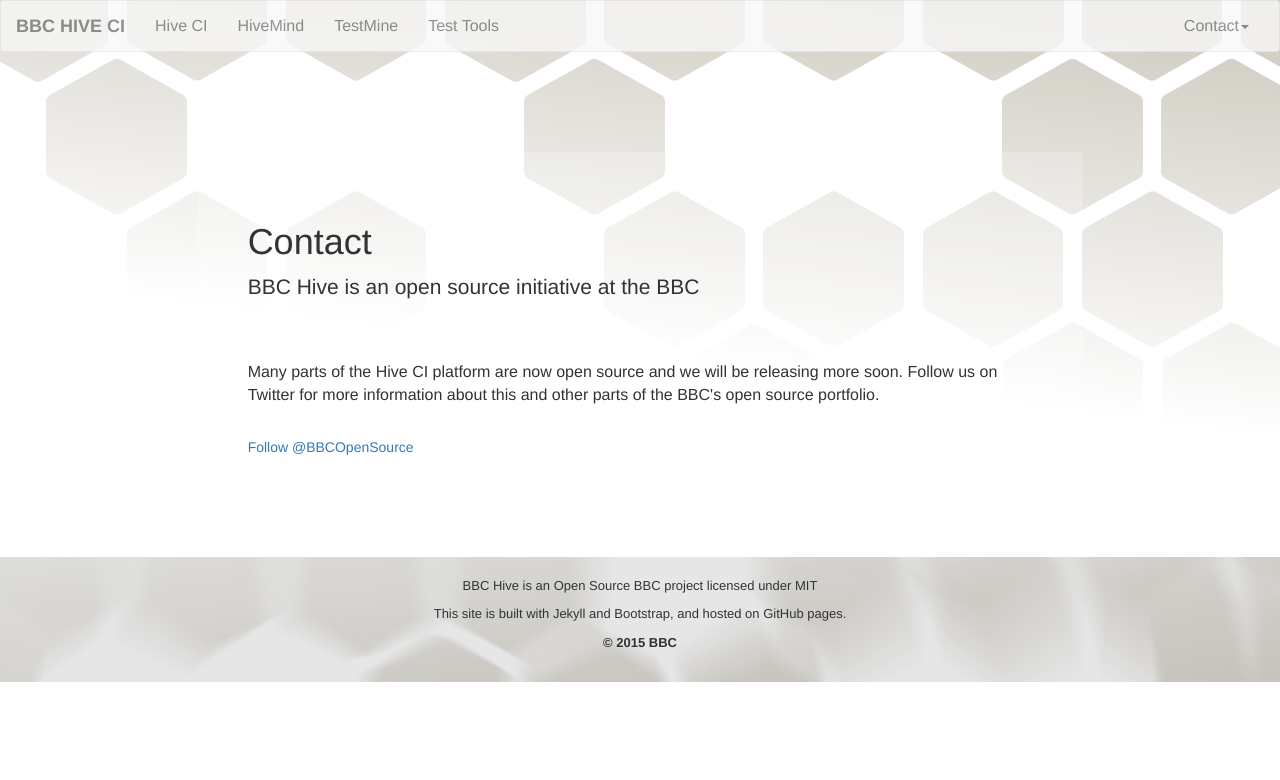
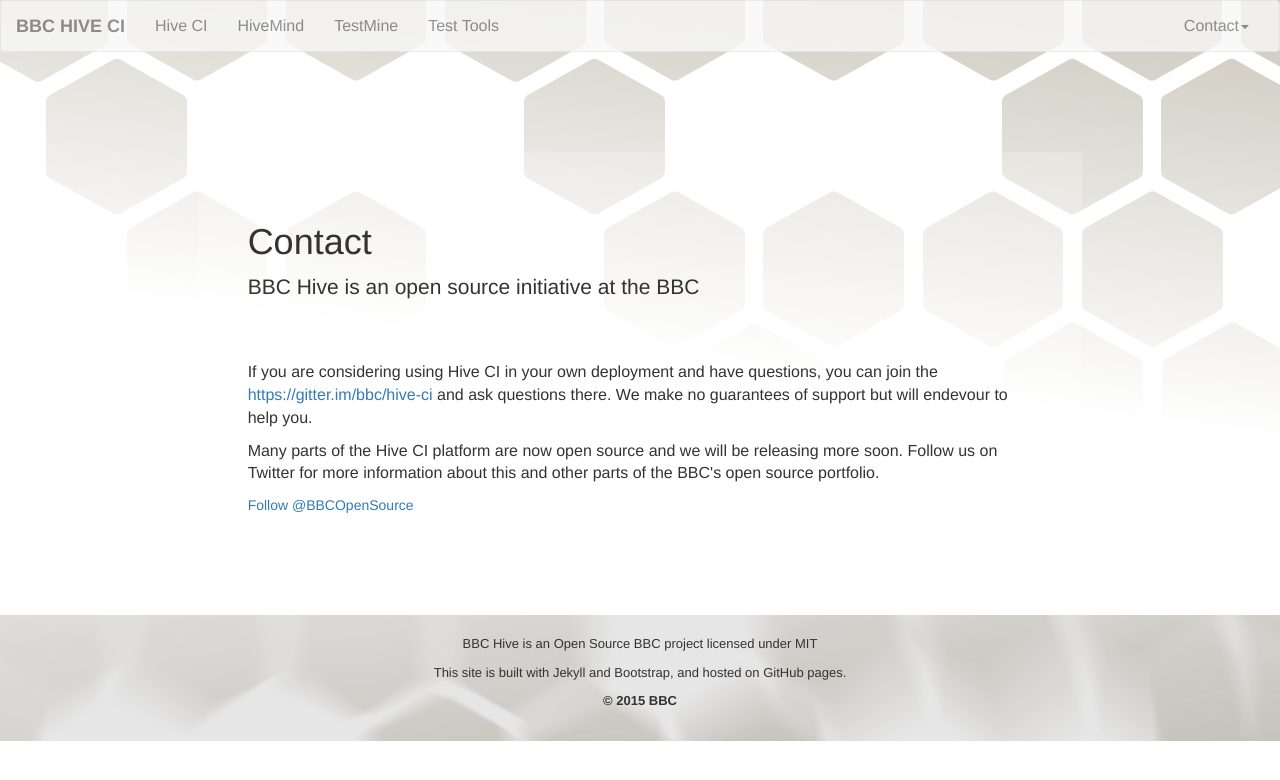
Before and after one commit to bbc/hive-ci, a Jekyll site: the page built from contact.html, in a window 1280 px wide. Shown: the top 780 px of the page. Built offline with Jekyll 4.4.1, drawn with Linux system fonts in a browser that asks for light colours; nearby versions of some CDN libraries; comment, search, counter and statistics services are not loaded.

Commit message:
Update contact.html

```diff
--- a/contact.html
+++ b/contact.html
@@ -12,11 +12,11 @@
     <br />
     <br />
 
+    <p>If you are considering using Hive CI in your own deployment and have questions, you can join the <a href="https://gitter.im/bbc/hive-ci">https://gitter.im/bbc/hive-ci</a> and ask questions there. We make no guarantees of support but will endevour to help you.</p>
+
     <p>Many parts of the Hive CI platform are now open source and we will be
     releasing more soon. Follow us on Twitter for more information about this
     and other parts of the BBC's open source portfolio.</p>
-
-    <br />
 
     <a href="https://twitter.com/BBCOpenSource" class="twitter-follow-button" data-show-count="false" data-size="large">Follow @BBCOpenSource</a>
     <script>!function(d,s,id){var js,fjs=d.getElementsByTagName(s)[0],p=/^http:/.test(d.location)?'http':'https';if(!d.getElementById(id)){js=d.createElement(s);js.id=id;js.src=p+'://platform.twitter.com/widgets.js';fjs.parentNode.insertBefore(js,fjs);}}(document, 'script', 'twitter-wjs');</script>
```
